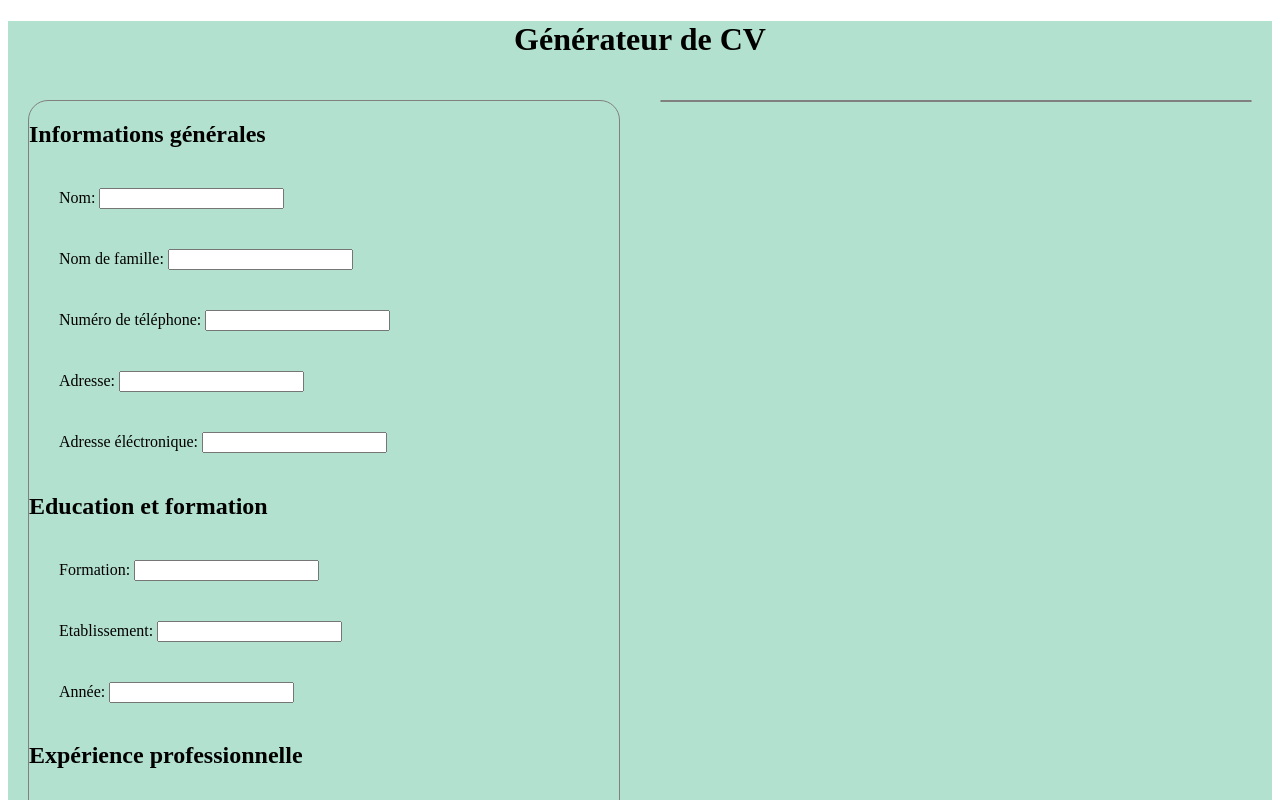
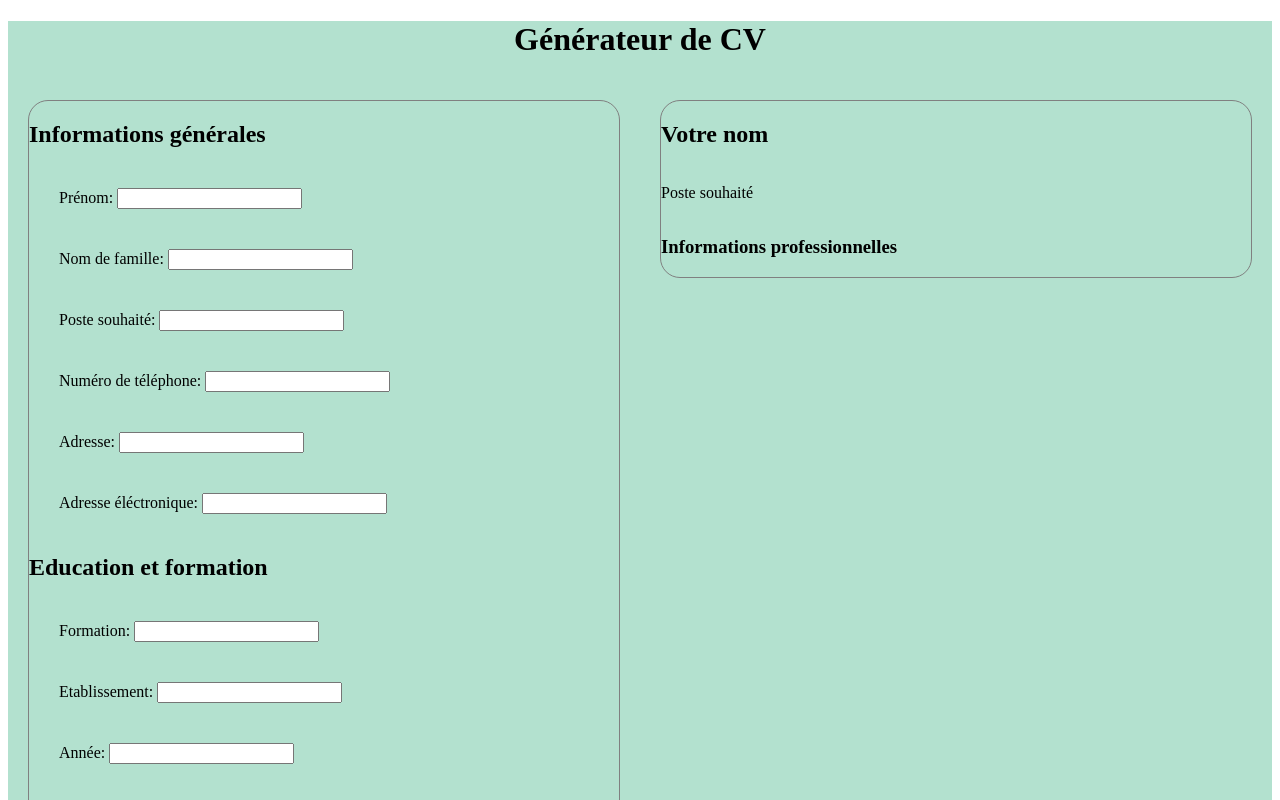
Before and after one commit to Paul-prog44/ReactOdinProject, a React (Vite) app: page / in a window 1280 px wide. Shown: the top 800 px of the page. Built offline with nearby package versions, Linux system fonts and the light colour scheme.

Commit message:
Lifted state to app.jsx, started personal info display

```diff
--- a/src/App.jsx
+++ b/src/App.jsx
@@ -4,18 +4,69 @@ import Title from './components/Title'
 import GeneralInformation from './components/GeneralInformation'
 import EducationalExperience from './components/EducationalExperience.jsx'
 import PracticalExperience from './components/PracticalExperience.jsx'
+import GeneralInformationDisplay from './components/GeneralInformationDisplay.jsx'
 
 function App() {
+  //General information
+  const [generalInformation, setGeneralInformation] = useState({
+    name:"",
+    lastname:"",
+    job:"",
+    phone:"",
+    address:"",
+    emailAddress:""
+})
+
+  //Expérience professionnelle
+  const [workExperience, setWorkExperience] = useState({
+    positionTitle:"",
+    company:"",
+    tasks:"",
+    startYear:"",
+    endYear:""
+})
+
+  //Education
+  const [education, setEducation] = useState({
+    titleOfStudy:"",
+    schoolName:"",
+    year:""
+})
+
+  //fonction de gestion de changement
+  const handleChange = (field, value) => {
+    setEducation(prevState => ({
+        ...prevState,
+        [field]:value
+    }))
+  }
+
+  const handleGeneralInformation = (field, value) => {
+    setGeneralInformation(prevState => ({
+      ...prevState,
+      [field]:value
+    }))
+  }
+
+  const handleChangeExperience = (field, value) => {
+    setWorkExperience(prevState => ({
+        ...prevState,
+        [field]:value
+    }))
+  }
+
   return (
     <>
     <Title/>
     <div className='page'>
       <div className='parts'>
-        <GeneralInformation/>
-        <EducationalExperience/>
-        <PracticalExperience/>
+        <GeneralInformation generalInformation={generalInformation} handleChange={handleGeneralInformation}/>
+        <EducationalExperience education={education} handleChange={handleChange}/>
+        <PracticalExperience workExperience={workExperience} handleChange={handleChangeExperience}/>
       </div>
-      <div className='parts'></div>
+      <div className='parts'>
+        <GeneralInformationDisplay generalInformation={generalInformation}/>
+      </div>
     </div>
     </>
   )
--- a/src/components/EducationalExperience.jsx
+++ b/src/components/EducationalExperience.jsx
@@ -1,12 +1,13 @@
 import Input from "./Input"
 
-function EducationalExperience() {
+function EducationalExperience({education, handleChange}) {
+
     return (
         <>
             <h2>Education et formation</h2>
-            <Input label="Formation" name="titleOfStudy"/>
-            <Input label="Etablissement" name="SchoolName"/>
-            <Input label="Année" name="dateOfStudy"/>
+            <Input label="Formation" name="titleOfStudy" type="text" value={education.titleOfStudy} onInputChange={handleChange}/>
+            <Input label="Etablissement" name="schoolName" type="text" value={education.schoolName} onInputChange={handleChange}/>
+            <Input label="Année" name="year" type="number" value={education.year} onInputChange={handleChange}/>
         </>
     )
 }
--- /dev/null
+++ b/src/components/GeneralInformationDisplay.jsx
@@ -0,0 +1,15 @@
+function GeneralInformationDisplay({generalInformation}) {
+
+    return (
+        <>
+            <h2>{generalInformation.name ? generalInformation.name : "Votre nom"}{" " + generalInformation.lastname}</h2>
+            <p>{generalInformation.job ? generalInformation.job : "Poste souhaité"}</p>
+            <div>
+                <h3>Informations professionnelles</h3>
+                <p>{generalInformation.phone ? "Téléphone :" + generalInformation.phone : "" }</p>
+            </div>
+        </>
+    )
+}
+
+export default GeneralInformationDisplay
--- a/src/components/PracticalExperience.jsx
+++ b/src/components/PracticalExperience.jsx
@@ -1,22 +1,6 @@
-import { useState } from "react";
 import Input from "./Input";
 
-function PracticalExperience() {
-    const [workExperience, setWorkExperience] = useState({
-        positionTitle:"",
-        company:"",
-        tasks:"",
-        startYear:"",
-        endYear:""
-    })
-
-    //fonction de gestion de changement
-    const handleChange = (field, value) => {
-        setWorkExperience(prevState => ({
-            ...prevState,
-            [field]:value
-        }))
-    }
+function PracticalExperience({workExperience, handleChange}) {
 
     return (
         <>
--- a/src/components/generalInformation.jsx
+++ b/src/components/generalInformation.jsx
@@ -1,14 +1,18 @@
 import Input from "./Input"
 
-function GeneralInformation() {
+function GeneralInformation({generalInformation, handleChange}) {
+
+
+
     return (
         <>
             <h2>Informations générales</h2>
-            <Input name="name" label="Nom"/>
-            <Input name="lastname" label="Nom de famille"/>
-            <Input name="phone" label="Numéro de téléphone"/>
-            <Input name="address" label="Adresse"/>
-            <Input name="emailAddress" label="Adresse éléctronique"/>
+            <Input name="name" label="Prénom" type="text" value={generalInformation.name} onInputChange={handleChange}/>
+            <Input name="lastname" label="Nom de famille" type="text" value={generalInformation.lastname} onInputChange={handleChange}/>
+            <Input name="job" label="Poste souhaité" type="text" value={generalInformation.job} onInputChange={handleChange}/>
+            <Input name="phone" label="Numéro de téléphone" type="number" value={generalInformation.phone} onInputChange={handleChange}/>
+            <Input name="address" label="Adresse" type="text" value={generalInformation.address} onInputChange={handleChange}/>
+            <Input name="emailAddress" label="Adresse éléctronique" type="email" value={generalInformation.emailAddress}  onInputChange={handleChange}/>
         </>
     )
 }
```
